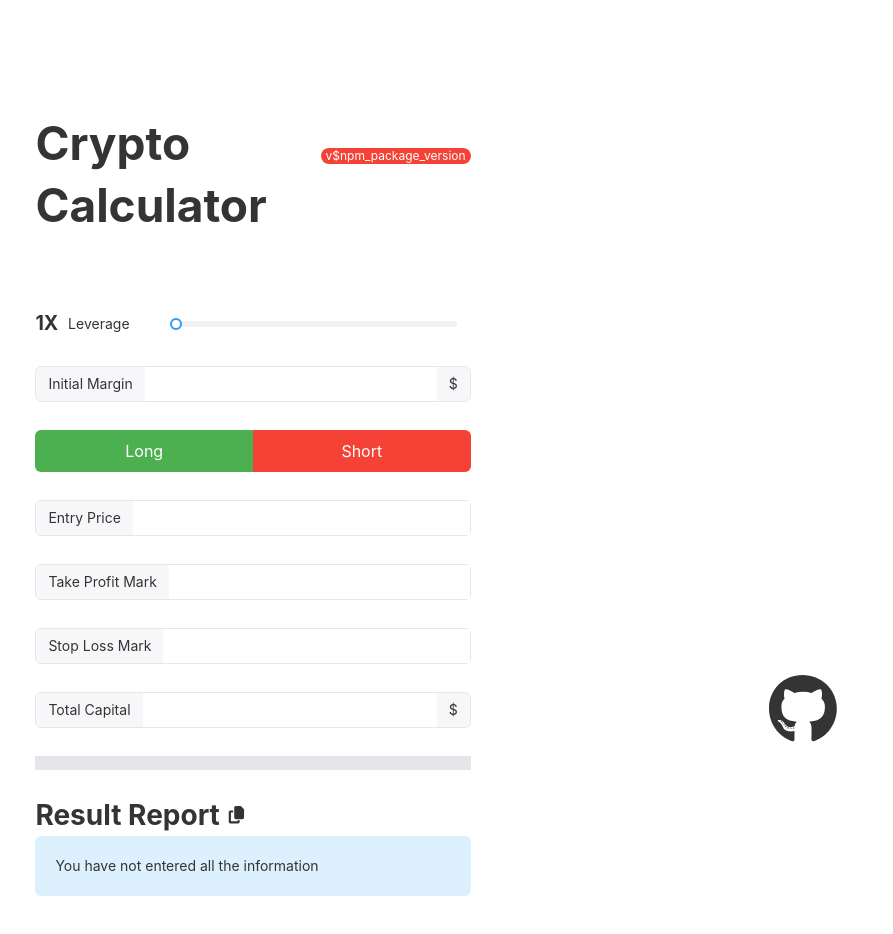
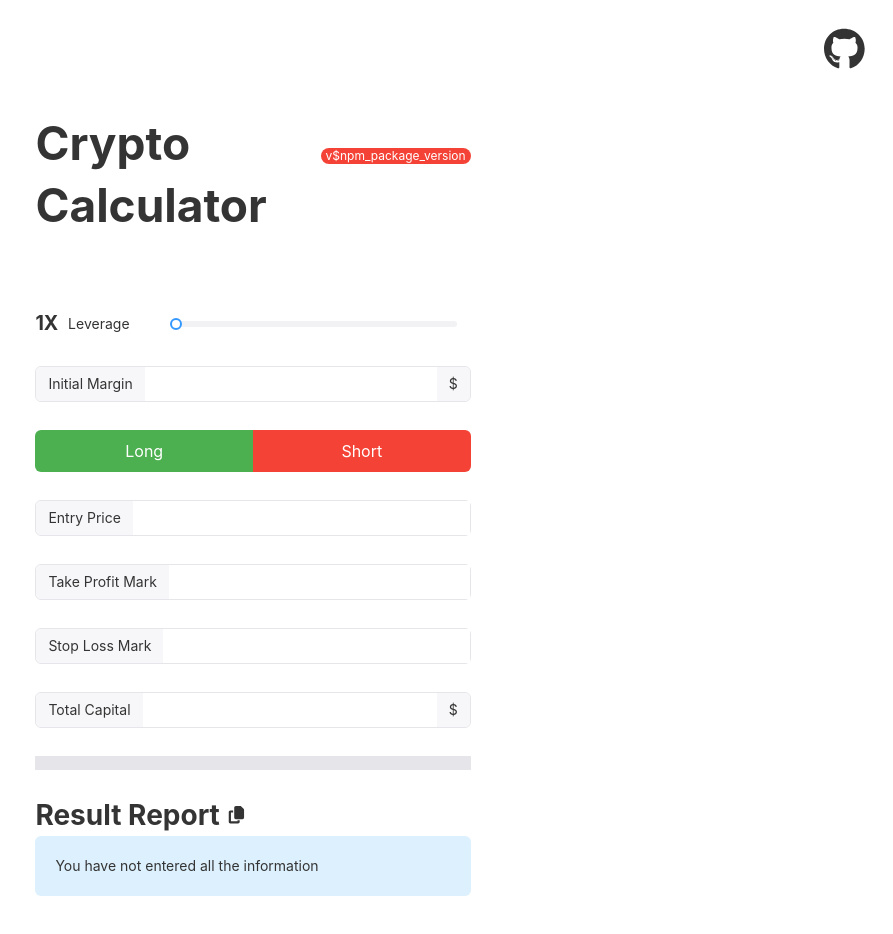
Before and after one commit to theocerutti/CryptoCalculator, a React (Create React App) app: page / in a window 1280 px wide. Shown: the top 934 px of the page, without its empty margins (387-1280 px from the left). Built offline with nearby package versions, Linux system fonts and the light colour scheme.

Commit message:
Move of Github logo top right corner

```diff
--- a/src/components/GithubNav.jsx
+++ b/src/components/GithubNav.jsx
@@ -5,9 +5,9 @@ import { FontAwesomeIcon } from '@fortawesome/react-fontawesome';
 import { faGithub } from '@fortawesome/free-brands-svg-icons';
 
 const Container = styled.div`
-  padding: 4em;
+  padding: 2em;
   position: absolute;
-  bottom: 0;
+  top: 0;
   right: 0;
 `;
 
@@ -15,7 +15,7 @@ const GithubNav = () => {
   return (
     <Container>
       <a href={APP_CONSTANTS.projectUrl} rel='noreferrer' target='_blank'>
-        <FontAwesomeIcon color="var(--rs-text-primary)" size='5x' icon={faGithub} />
+        <FontAwesomeIcon color="var(--rs-text-primary)" size='3x' icon={faGithub} />
       </a>
     </Container>
   );
```
